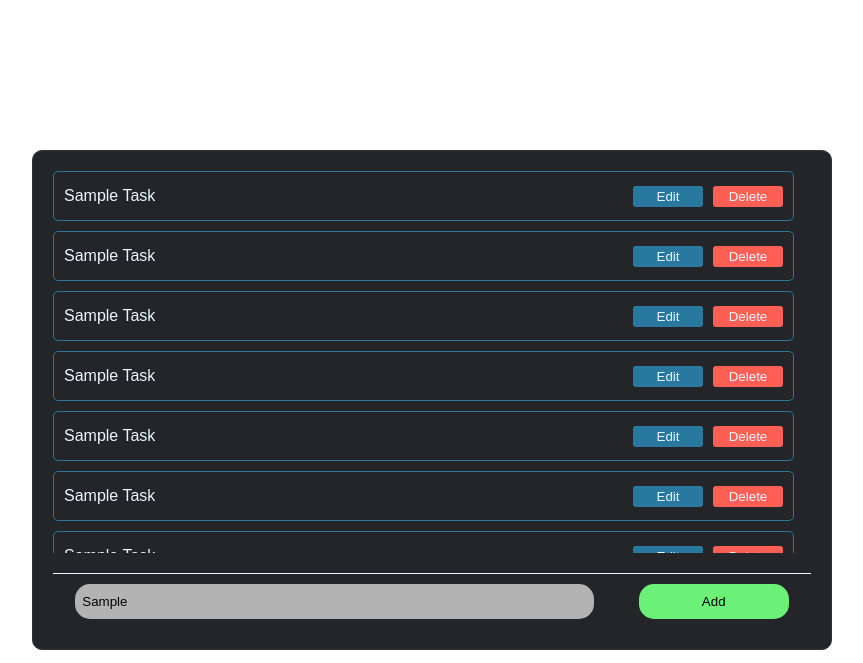
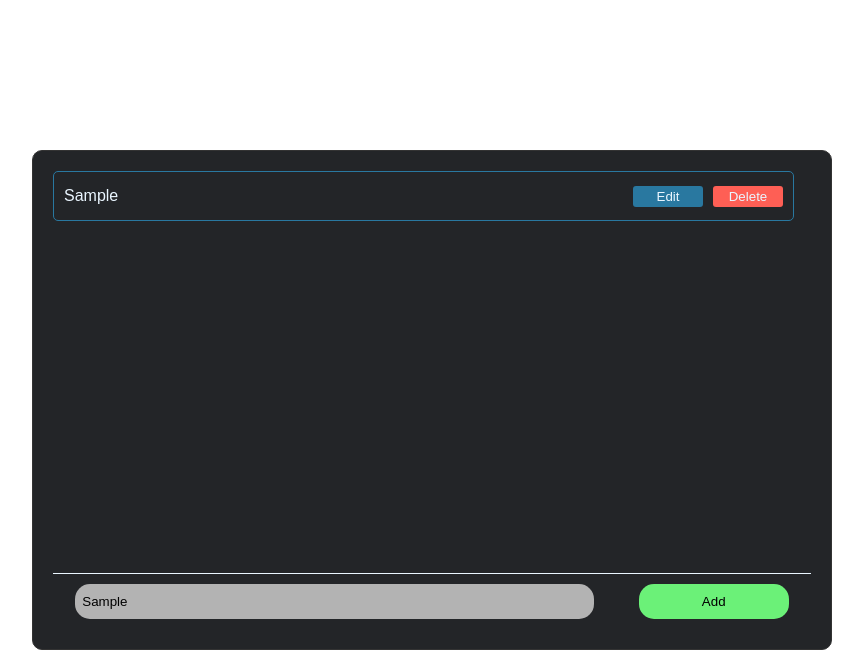
Before and after one commit to ecniv18/taskmania, a plain HTML site: page index.html in a window 1280 px wide. Both pictures are taken after typing "Sample" into the empty fields and a click on the button "Add". Shown: the whole page, without its empty margins (208-1071 px from the left). Drawn offline with Linux system fonts and the light colour scheme.

Commit message:
ADDED: create task, render all task to DOM, delete task fucntionalities, localstorage

```diff
--- a/index.html
+++ b/index.html
@@ -10,75 +10,12 @@
 <body>
     <div class="wrapper">
         <div class="task-list">
-            <ul class="task-container">
-                <li class="task">
-                    <p class="task-text">Sample Task</p>
-                    <div class="task-buttons">
-                        <button class="edit-button">Edit</button>
-                        <button class="delete-button">Delete</button>
-                    </div>
-                </li>
-                <li class="task">
-                    <p class="task-text">Sample Task</p>
-                    <div class="task-buttons">
-                        <button class="edit-button">Edit</button>
-                        <button class="delete-button">Delete</button>
-                    </div>
-                </li>
-                <li class="task">
-                    <p class="task-text">Sample Task</p>
-                    <div class="task-buttons">
-                        <button class="edit-button">Edit</button>
-                        <button class="delete-button">Delete</button>
-                    </div>
-                </li>
-                <li class="task">
-                    <p class="task-text">Sample Task</p>
-                    <div class="task-buttons">
-                        <button class="edit-button">Edit</button>
-                        <button class="delete-button">Delete</button>
-                    </div>
-                </li>
-                <li class="task">
-                    <p class="task-text">Sample Task</p>
-                    <div class="task-buttons">
-                        <button class="edit-button">Edit</button>
-                        <button class="delete-button">Delete</button>
-                    </div>
-                </li>
-                <li class="task">
-                    <p class="task-text">Sample Task</p>
-                    <div class="task-buttons">
-                        <button class="edit-button">Edit</button>
-                        <button class="delete-button">Delete</button>
-                    </div>
-                </li>
-                <li class="task">
-                    <p class="task-text">Sample Task</p>
-                    <div class="task-buttons">
-                        <button class="edit-button">Edit</button>
-                        <button class="delete-button">Delete</button>
-                    </div>
-                </li>
-                <li class="task">
-                    <p class="task-text">Sample Task</p>
-                    <div class="task-buttons">
-                        <button class="edit-button">Edit</button>
-                        <button class="delete-button">Delete</button>
-                    </div>
-                </li>
-                <li class="task">
-                    <p class="task-text">Sample Task</p>
-                    <div class="task-buttons">
-                        <button class="edit-button">Edit</button>
-                        <button class="delete-button">Delete</button>
-                    </div>
-                </li>
-
+            <ul id="task-container" class="task-container">
+                <!-- This is where the task will show up -->
             </ul>
             <div class="inputs">
-                <input class="input-text" type="text">
-                <button class="input-add-button">Add</button>
+                <input id="task-text-input" maxlength="70" class="input-text" type="text">
+                <button id="add-task-button" class="input-add-button">Add</button>
             </div>
         </div>
     </div>
--- a/script.js
+++ b/script.js
@@ -0,0 +1,129 @@
+const containerDOM = document.querySelector('#task-container');
+const addTaskButton = document.querySelector('#add-task-button');
+const taskTextInput = document.querySelector('#task-text-input');
+
+
+// INITIALIZATION
+const storageName = 'default';
+renderTaskToDOM();
+
+
+// CONSTRUCTORS
+class Task {
+    constructor(text){
+        this.text = text;
+        this.isCompleted = false;
+        this.id = generateID();
+    }
+
+    completeToggle() {
+        this.isCompleted != this.isCompleted
+    }
+
+    edit(text) {
+        this.text = text;
+    }
+}
+
+// INTERACTIVITIES
+
+/** add/create task **/
+addTaskButton.addEventListener('click', () => {
+    const text = taskTextInput.value;
+    createTask(text);
+    renderTaskToDOM();
+})
+
+
+
+// UTILITIES
+
+function createTask(text) {
+    addToLocalStorage(storageName, new Task(text));
+    console.log(JSON.parse(localStorage.getItem(storageName)));
+}
+
+function generateID() {
+    const chars = ['a','b','c','d','e','f','g','h','i','j','k','l','m','n','o','p','q','r','s','t','u','v','w','x','y','z','1','2','3','4','5','6','7','8','9','0'];
+    let generated = '';
+    for(let i = 0; i < 8; i++) {
+        const randNum = Math.random() * 36 - 1;
+        generated += chars[Math.trunc(randNum)];
+
+    }
+    return generated;
+}
+
+function taskHtmlTemplate(task) {
+    const el = document.createElement('li');
+    const editBtn = document.createElement('button');
+    const deleteBtn = document.createElement('button')
+    const p = document.createElement('p');
+    const div = document.createElement('div');
+
+    el.classList.add('task');
+    p.classList.add('task-text');
+    div.classList.add('task-buttons');
+    editBtn.classList.add('edit-button');
+    deleteBtn.classList.add('delete-button');
+
+    p.innerHTML = task.text;
+    editBtn.innerText = 'Edit';
+    deleteBtn.innerText = 'Delete'
+
+    editBtn.id = task.id;
+    deleteBtn.id = task.id;
+
+    el.appendChild(p);
+    el.appendChild(div);
+    div.appendChild(editBtn);
+    div.appendChild(deleteBtn);
+
+    editBtn.addEventListener('click', () => {
+        console.log(`${task.id}: edit button`);
+    })
+
+    deleteBtn.addEventListener('click', () => {
+        console.log(`${task.id}: delete button`);
+        deleteTask(task.id, storageName);
+    })
+
+    return el;
+}
+
+function renderTaskToDOM() {
+    const LS = JSON.parse(localStorage.getItem(storageName))
+    containerDOM.innerHTML = '';
+    if(localStorage.length == 0) {
+        containerDOM.innerHTML = `<h1>Empty</h1>`;
+    } else if (LS.length == 0) {
+        containerDOM.innerHTML = `<h1>Empty</h1>`;
+    } else {
+        LS.forEach(task => {
+            containerDOM.appendChild(taskHtmlTemplate(task))
+        })
+    }
+
+}
+
+function addToLocalStorage(storage, task) {
+    if(JSON.parse(localStorage.getItem(storageName)) == null) {
+        localStorage.setItem(storage, JSON.stringify([task]));
+    } else {
+        localStorage.setItem(storage, JSON.stringify([...JSON.parse(localStorage.getItem(storageName)), task]));
+    }
+}
+
+function editTask() {
+    // tba
+}
+
+function deleteTask(taskId, storage){
+    taskList = JSON.parse(localStorage.getItem(storageName));
+    taskList = taskList.filter(t => {
+        return t.id !== taskId;
+    })
+
+    localStorage.setItem(storage, JSON.stringify(taskList));
+    renderTaskToDOM();
+}
```
